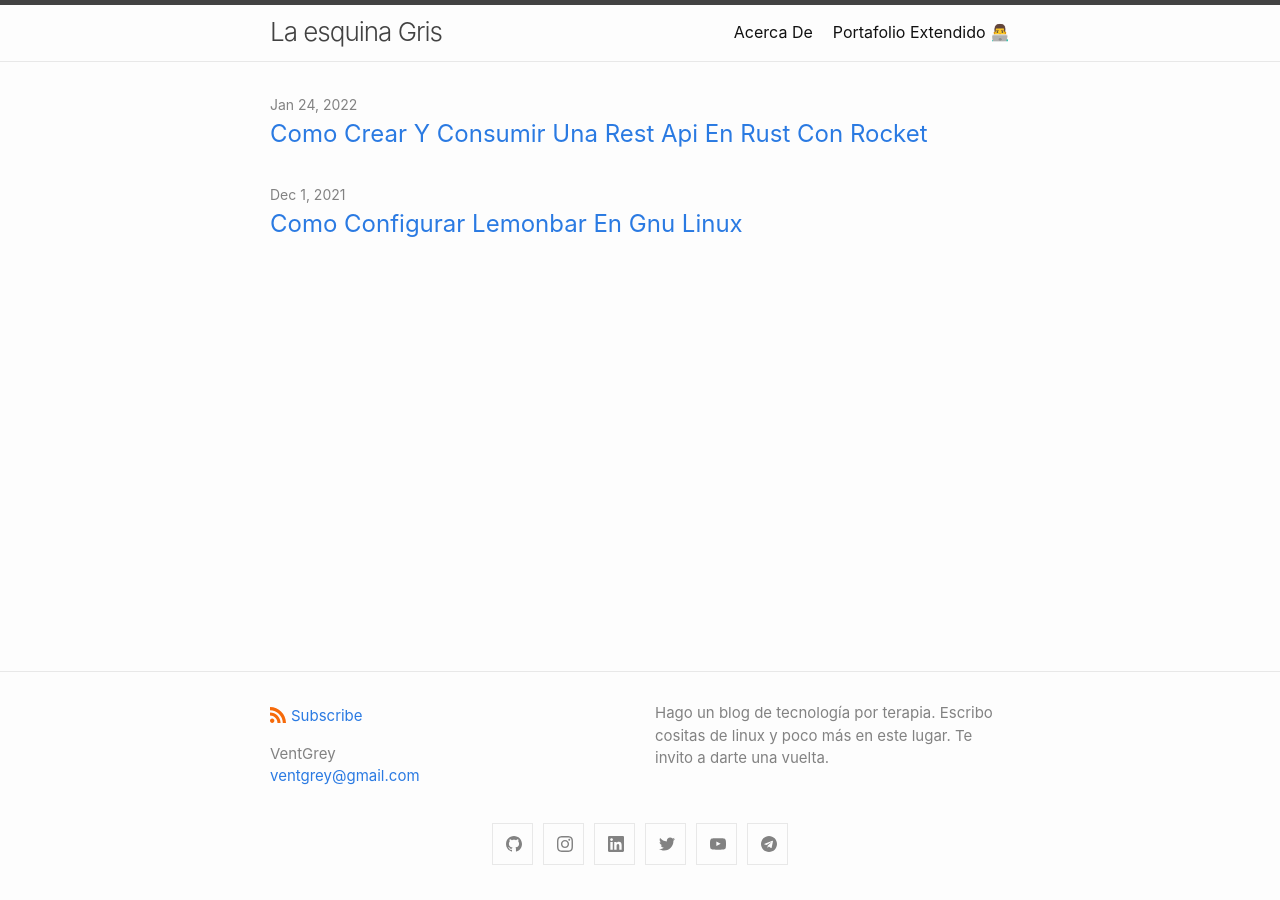
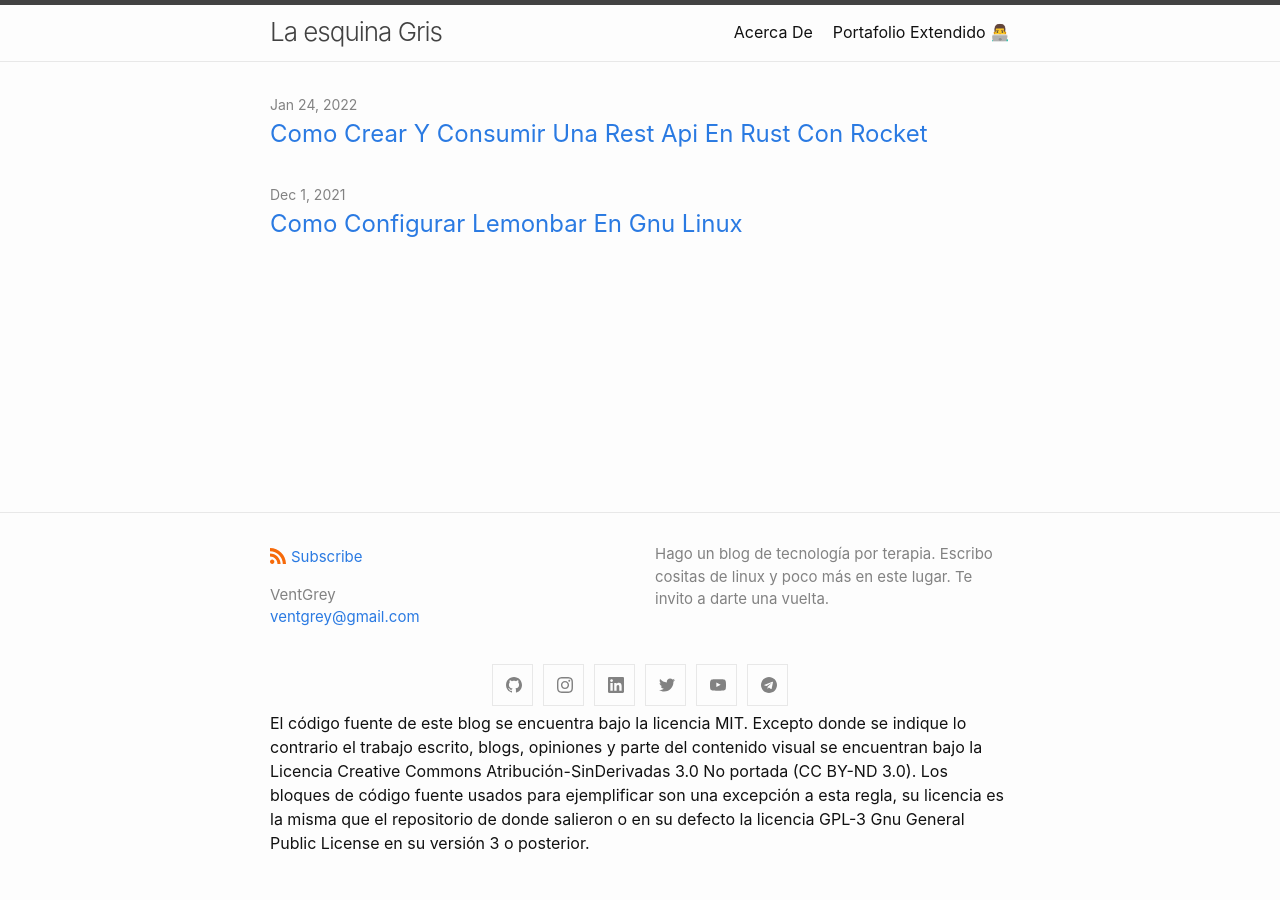
Before and after one commit to VentGrey/ventgrey.github.io, a Jekyll site: the page built from index.md, in a window 1280 px wide. Built offline with Jekyll 4.4.1, drawn with Linux system fonts in a browser that asks for light colours.

Commit message:
Include footer notice

```diff
--- a/_includes/footer.html
+++ b/_includes/footer.html
@@ -32,6 +32,8 @@
       {%- include social.html -%}
     </div>
 
+    <p>El código fuente de este blog se encuentra bajo la licencia MIT. Excepto donde se indique lo contrario el trabajo escrito, blogs, opiniones y parte del contenido visual se encuentran bajo la Licencia Creative Commons Atribución-SinDerivadas 3.0 No portada (CC BY-ND 3.0). Los bloques de código fuente usados para ejemplificar son una excepción a esta regla, su licencia es la misma que el repositorio de donde salieron o en su defecto la licencia GPL-3 Gnu General Public License en su versión 3 o posterior.</p>
+
   </div>
 
 </footer>
```
